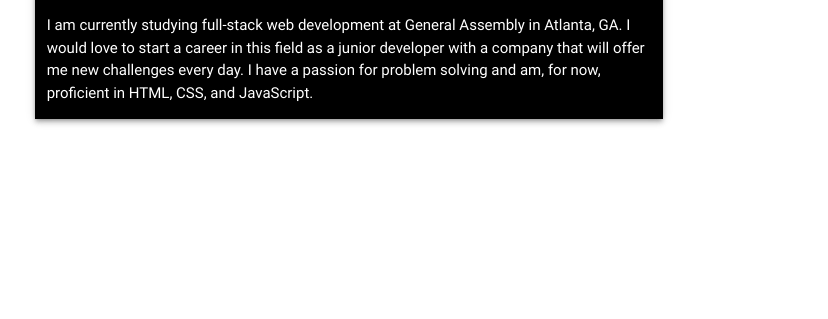
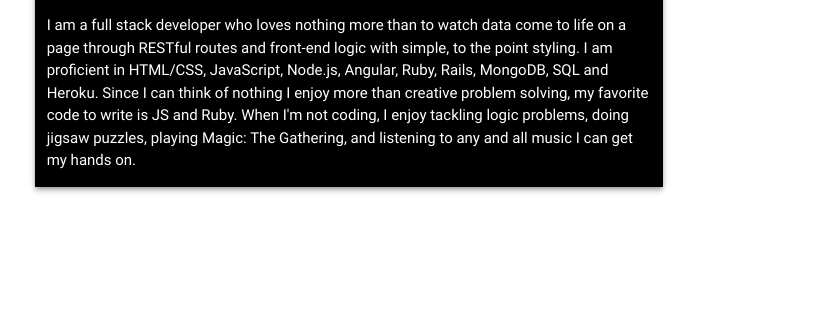
Before and after one commit to LiamTRobinson/profile_site, a plain HTML site: page index.html in a window 1280 px wide. Shown: the part 418-737 px from the top of the page, without its empty margins (291-1119 px from the left). Drawn offline with nearby package versions, Linux system fonts and the light colour scheme.

Commit message:
edit about me

```diff
--- a/index.html
+++ b/index.html
@@ -25,7 +25,7 @@
 				</ul>
 				<div id="about-me" class="col z-depth-2 black white-text">
 					<h3 class="center">About Me</h3>
-					<p>I am currently studying full-stack web development at General Assembly in Atlanta, GA. I would love to start a career in this field as a junior developer with a company that will offer me new challenges every day. I have a passion for problem solving and am, for now, proficient in HTML, CSS, and JavaScript.</p>
+					<p>I am a full stack developer who loves nothing more than to watch data come to life on a page through RESTful routes and front-end logic with simple, to the point styling.  I am proficient in HTML/CSS, JavaScript, Node.js, Angular, Ruby, Rails, MongoDB, SQL and Heroku.  Since I can think of nothing I enjoy more than creative problem solving, my favorite code to write is JS and Ruby.  When I'm not coding, I enjoy tackling logic problems, doing jigsaw puzzles, playing Magic: The Gathering, and listening to any and all music I can get my hands on.</p>
 				</div>
 				<div id="my-projects" class="col">
 					<div class="row">
```
